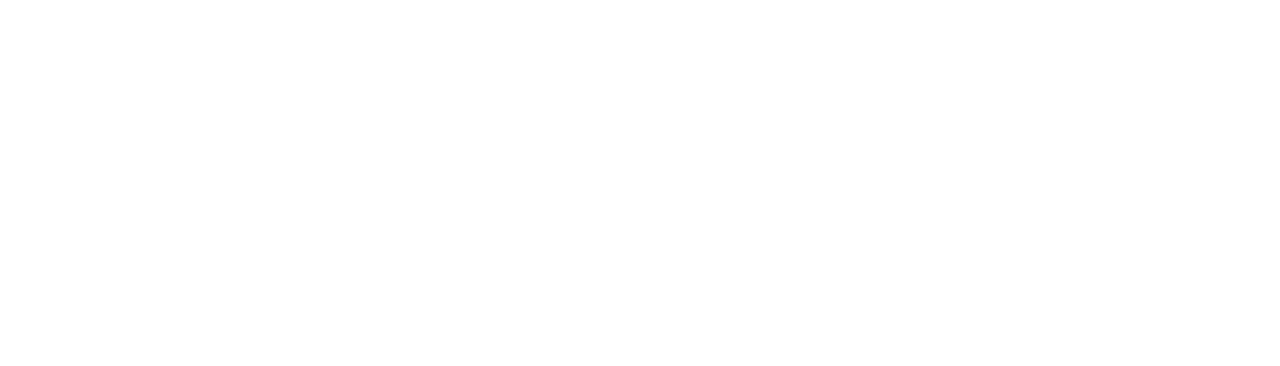
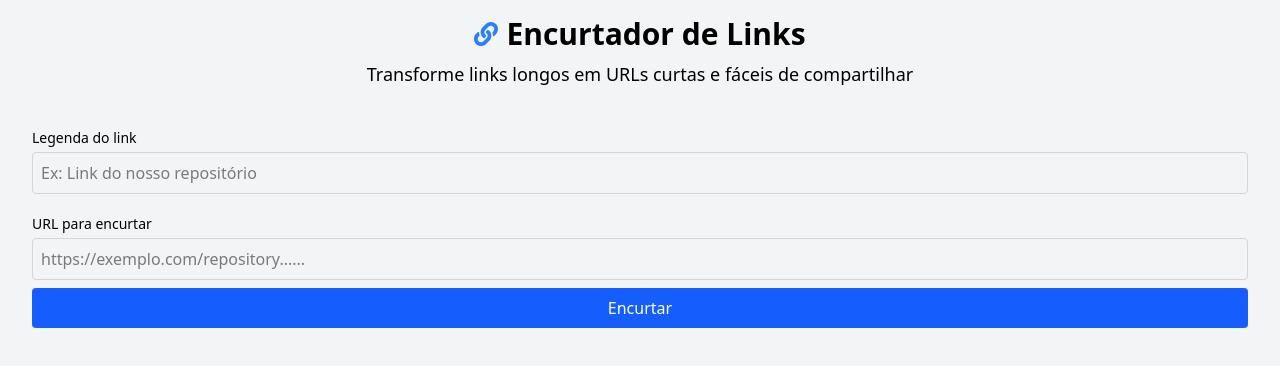
Before and after one commit to luanabrizola/Encurtador-front-end, a React (Vite) app: page / in a window 1280 px wide. Shown: the top 366 px of the page. Built offline with nearby package versions, Linux system fonts and the light colour scheme.

Commit message:
Começo do front
Criando o cabeçalho e o formulário da nossa página. Também alterei o título e o favicon.

```diff
--- a/index.html
+++ b/index.html
@@ -2,9 +2,9 @@
 <html lang="en">
   <head>
     <meta charset="UTF-8" />
-    <link rel="icon" type="image/svg+xml" href="/vite.svg" />
+    <link rel="icon" type="image/svg+xml" href="/public/favLink.jpg" />
     <meta name="viewport" content="width=device-width, initial-scale=1.0" />
-    <title>encurtadofront</title>
+    <title>Encurtador de links</title>
   </head>
   <body>
     <div id="root"></div>
--- a/package.json
+++ b/package.json
@@ -13,6 +13,7 @@
     "@tailwindcss/vite": "^4.1.13",
     "react": "^19.1.1",
     "react-dom": "^19.1.1",
+    "react-icons": "^5.5.0",
     "react-router-dom": "^7.9.3",
     "tailwindcss": "^4.1.13"
   },
--- a/src/Home.jsx
+++ b/src/Home.jsx
@@ -1,5 +1,56 @@
-function Home(){
-    <h1>Home</h1>
+import { useState } from "react";
+import { FaLink } from "react-icons/fa";
+
+function Home() {
+    const [form] = useState({ legenda: "", url: "" });
+
+    return (
+        <div className="flex flex-col items-center min-h-screen bg-gray-100 text-center p-4">
+            <h1 className="text-3xl flex items-center font-bold mb-2">
+                <FaLink className="text-blue-500 text-2xl mr-2" />
+                Encurtador de Links
+            </h1>
+            <p className="text-lg mb-6">
+                Transforme links longos em URLs curtas e fáceis de compartilhar
+            </p>
+
+            <form className="p-4  w-full">
+                <div className="text-left mb-5">
+                    <label className="block text-sm font-medium mb-1">Legenda do link</label>
+                    <input
+                        type="text"
+                        value={form.legenda}
+                        className="w-full border border-gray-300 rounded p-2"
+                        placeholder="Ex: Link do nosso repositório"
+                        required
+                    />
+                </div>
+
+                <div className="mb-3 w-full text-left">
+                    <label className="block text-sm font-medium mb-1">
+                        URL para encurtar
+                    </label>
+                    <input
+                        type="url"
+                        value={form.url}
+                        className="w-full border border-gray-300 rounded p-2 mb-2"
+                        placeholder="https://exemplo.com/repository......"
+                        required
+                    />
+                    <button
+                        type="submit"
+                        className="w-full bg-blue-600 text-white py-2 rounded hover:bg-blue-700"
+                    >
+                        Encurtar
+                    </button>
+                </div>
+
+
+            </form>
+
+
+        </div>
+    );
 }
 
 export default Home
--- a/src/main.jsx
+++ b/src/main.jsx
@@ -1,7 +1,6 @@
 import { StrictMode } from 'react';
 import { createRoot } from 'react-dom/client';
 import { createBrowserRouter, RouterProvider, Route } from 'react-router-dom';
-
 import './index.css';
 import Home from './Home';
 
```
Also changed, not shown: public/favLink.jpg (added), 1 other file (tests, documents, lock files or other folders).
